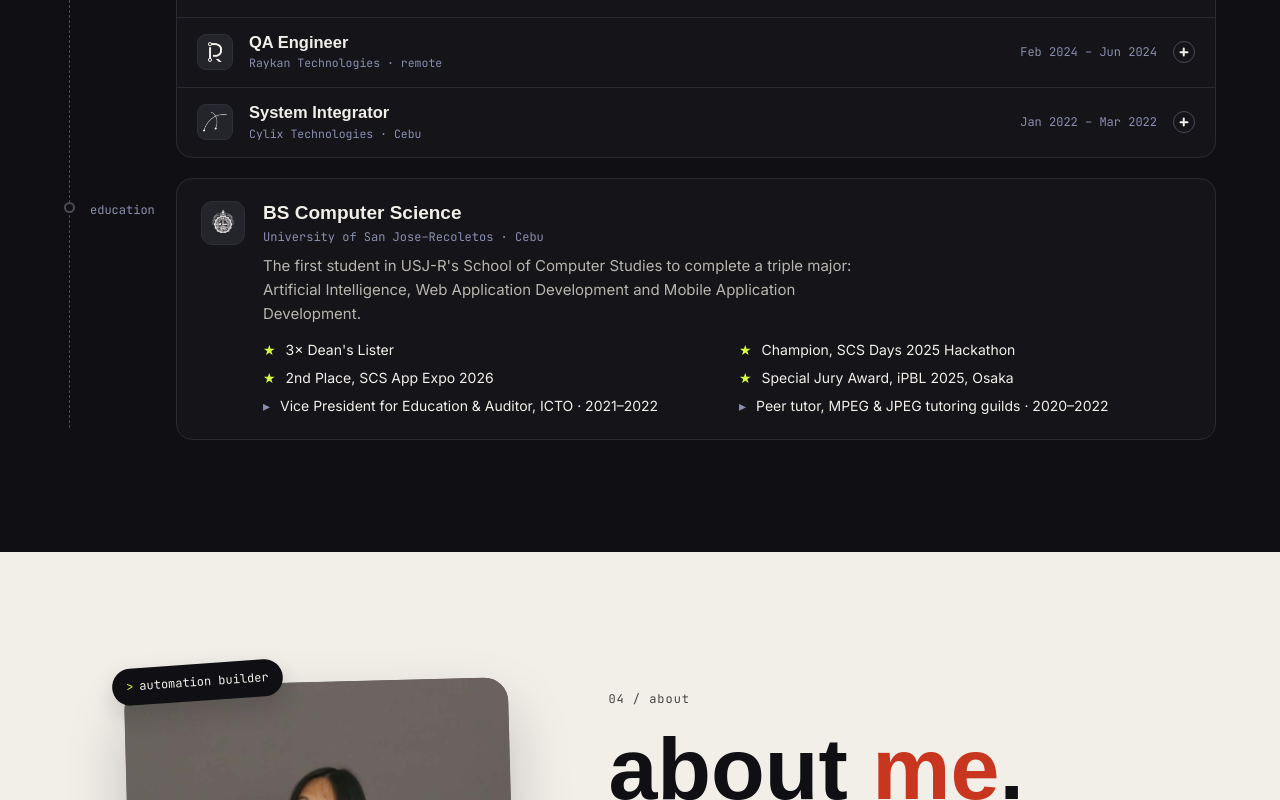
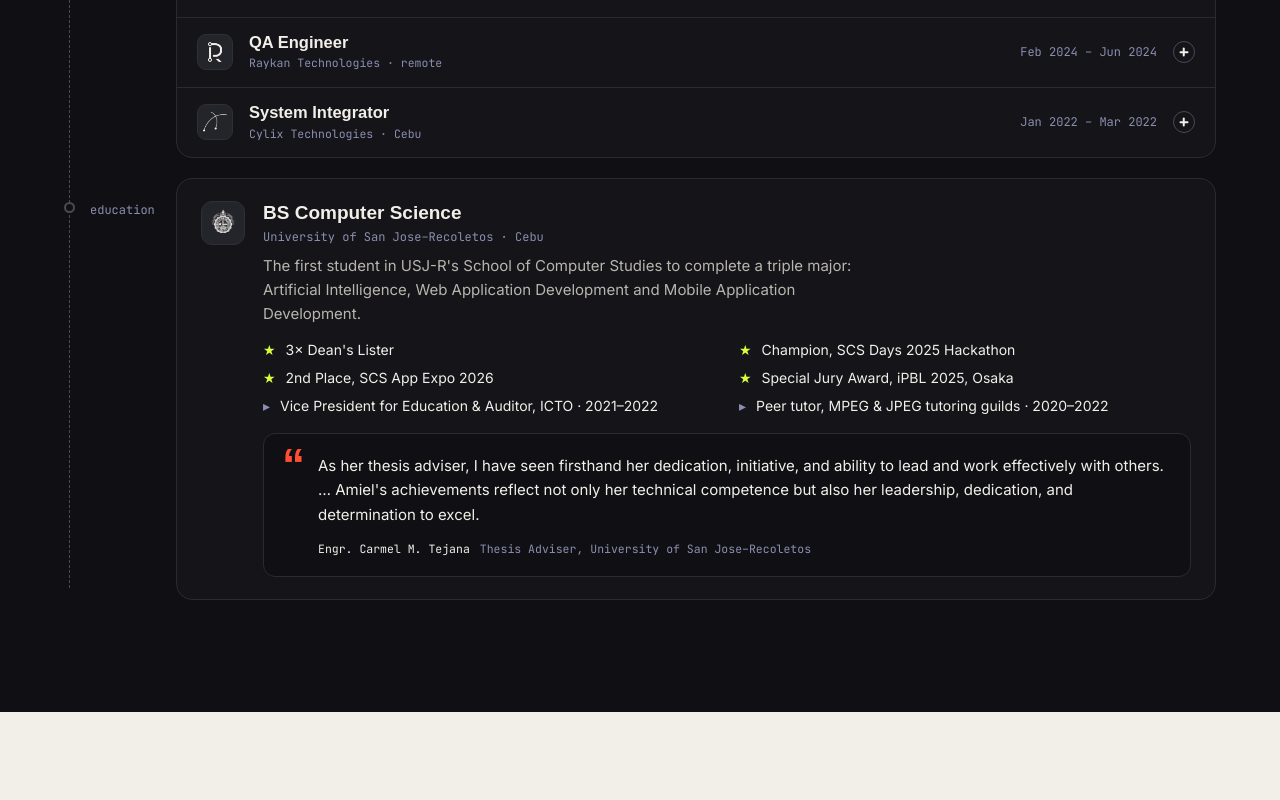
Before and after one commit to emyeeeel/emyeeeel-portfolio, a React (Vite) app: page / in a window 1280 px wide. Shown: the part 4341-5141 px from the top of the page. Built offline with nearby package versions, Linux system fonts and the light colour scheme; a web font is replaced by a local one.

Commit message:
added cloudflare analytics and additional testimonials

```diff
--- a/index.html
+++ b/index.html
@@ -22,5 +22,6 @@
   <body>
     <div id="root"></div>
     <script type="module" src="/src/main.jsx"></script>
+    <!-- Cloudflare Web Analytics --><script type='module' src='https://static.cloudflareinsights.com/beacon.min.js' data-cf-beacon='{"token": "e313cf8514ae4888912fc1a2607912c2"}'></script><!-- End Cloudflare Web Analytics -->
   </body>
 </html>
--- a/src/components/Experience.jsx
+++ b/src/components/Experience.jsx
@@ -251,6 +251,9 @@ function Experience() {
                       </li>
                     ))}
                   </ul>
+                  {quotesFor(education).map((quote) => (
+                    <Testimonial item={quote} key={quote.name + quote.company} />
+                  ))}
                 </div>
               </div>
             </article>
--- a/src/data/testimonials.js
+++ b/src/data/testimonials.js
@@ -18,10 +18,20 @@ const testimonials = [
   },
   {
     experience: "klab",
+    // Third-person version of his message; waiting on his OK.
+    // placeholder: true,
+    quote:
+      "She's smart and diligent. When working or interacting with her, I've always appreciated how considerate she is of others' feelings. She also has a strong sense of responsibility, which is something I really admire about her. Overall, she brings a lot of positive energy to the people around her.",
+    name: "Guo Weifu (郭維甫)",
+    role: "Research Assistant",
+    company: "Wise Laboratory, STUST",
+  },
+  {
+    experience: "klab",
     // placeholder: true,
     quote:
       "Give her a problem and she'll own it from start to finish. She picked things up quickly, kept the team informed, and left her work documented well enough for others to continue.",
-    name: "Yu-Sheng Lin",
+    name: "Yu-Sheng Lin (林育昇)",
     role: "Supervisor",
     company: "Wise Laboratory, STUST",
   },
@@ -43,6 +53,14 @@ const testimonials = [
     role: "System Integrator",
     company: "Cylix Technologies",
   },
+  {
+    experience: "education",
+    quote:
+      "As her thesis adviser, I have seen firsthand her dedication, initiative, and ability to lead and work effectively with others. … Amiel's achievements reflect not only her technical competence but also her leadership, dedication, and determination to excel.",
+    name: "Engr. Carmel M. Tejana",
+    role: "Thesis Adviser",
+    company: "University of San Jose–Recoletos",
+  },
 ];
 
 export const visibleTestimonials = import.meta.env.DEV
```
